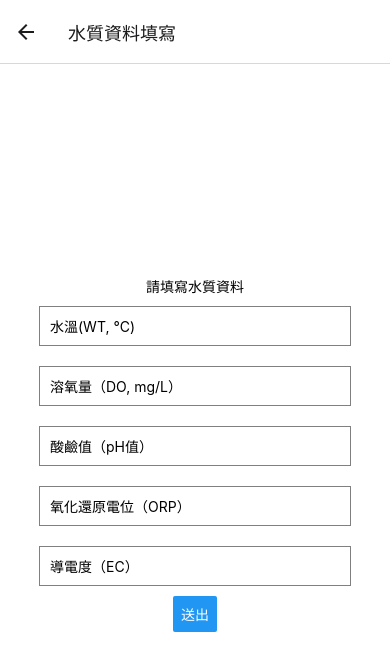
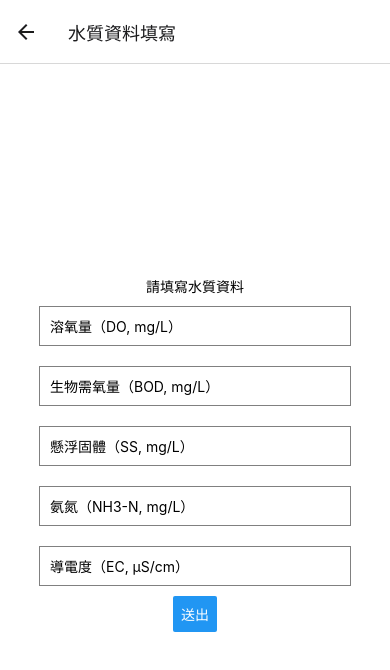
Before and after one commit to KageRyo/WaterMirror, a React Native app in the folder WaterMirror/: screen / in a window 390 px wide. Both pictures are taken after a click on the button "進入水質資料填寫". Shown: the top 670 px of the page. Built offline with nearby package versions, Linux system fonts and the light colour scheme.

Commit message:
update: Water fields in Calc.js.

```diff
--- a/WaterMirror/src/Calc.js
+++ b/WaterMirror/src/Calc.js
@@ -24,7 +24,7 @@ export default function CalcScreen() {
       console.log('客戶端未填寫水質資料')
     }
     // 清空水質資料
-    setWaterQualityData({ WT: '', DO: '', pH: '', ORP: '', EC: '' });
+    setWaterQualityData({ DO: '', BOD: '', NH3N: '', EC: '', SS: '' });
     // 隱藏鍵盤
     Keyboard.dismiss();
   };
@@ -42,13 +42,6 @@ export default function CalcScreen() {
         <Text>請填寫水質資料</Text>
         <TextInput
           style={styles.input}
-          placeholder="水溫(WT, °C)"
-          keyboardType="numeric"
-          value={waterQualityData.WT}
-          onChangeText={text => handleInputChange('WT', text)}
-        />
-        <TextInput
-          style={styles.input}
           placeholder="溶氧量（DO, mg/L）"
           keyboardType="numeric"
           value={waterQualityData.DO}
@@ -56,21 +49,28 @@ export default function CalcScreen() {
         />
         <TextInput
           style={styles.input}
-          placeholder="酸鹼值（pH值）"
+          placeholder="生物需氧量（BOD, mg/L）"
           keyboardType="numeric"
-          value={waterQualityData.pH}
-          onChangeText={text => handleInputChange('pH', text)}
+          value={waterQualityData.BOD}
+          onChangeText={text => handleInputChange('BOD', text)}
         />
         <TextInput
           style={styles.input}
-          placeholder="氧化還原電位（ORP）"
+          placeholder="懸浮固體（SS, mg/L）"
           keyboardType="numeric"
-          value={waterQualityData.ORP}
-          onChangeText={text => handleInputChange('ORP', text)}
+          value={waterQualityData.SS}
+          onChangeText={text => handleInputChange('SS', text)}
         />
         <TextInput
           style={styles.input}
-          placeholder="導電度（EC）"
+          placeholder="氨氮（NH3-N, mg/L）"
+          keyboardType="numeric"
+          value={waterQualityData.NH3N}
+          onChangeText={text => handleInputChange('NH3-N', text)}
+        />
+        <TextInput
+          style={styles.input}
+          placeholder="導電度（EC, μS/cm）"
           keyboardType="numeric"
           value={waterQualityData.EC}
           onChangeText={text => handleInputChange('EC', text)}
```
